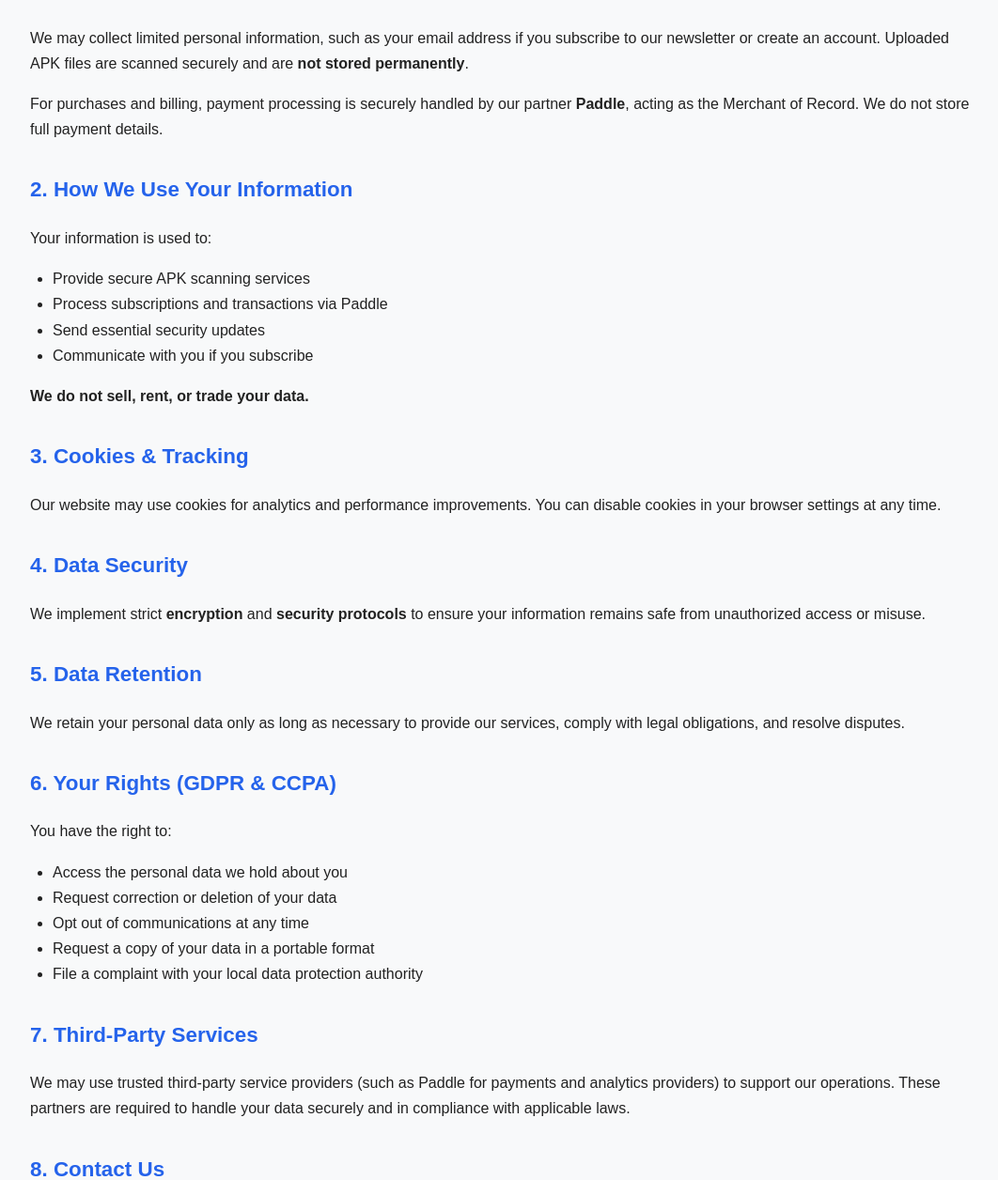
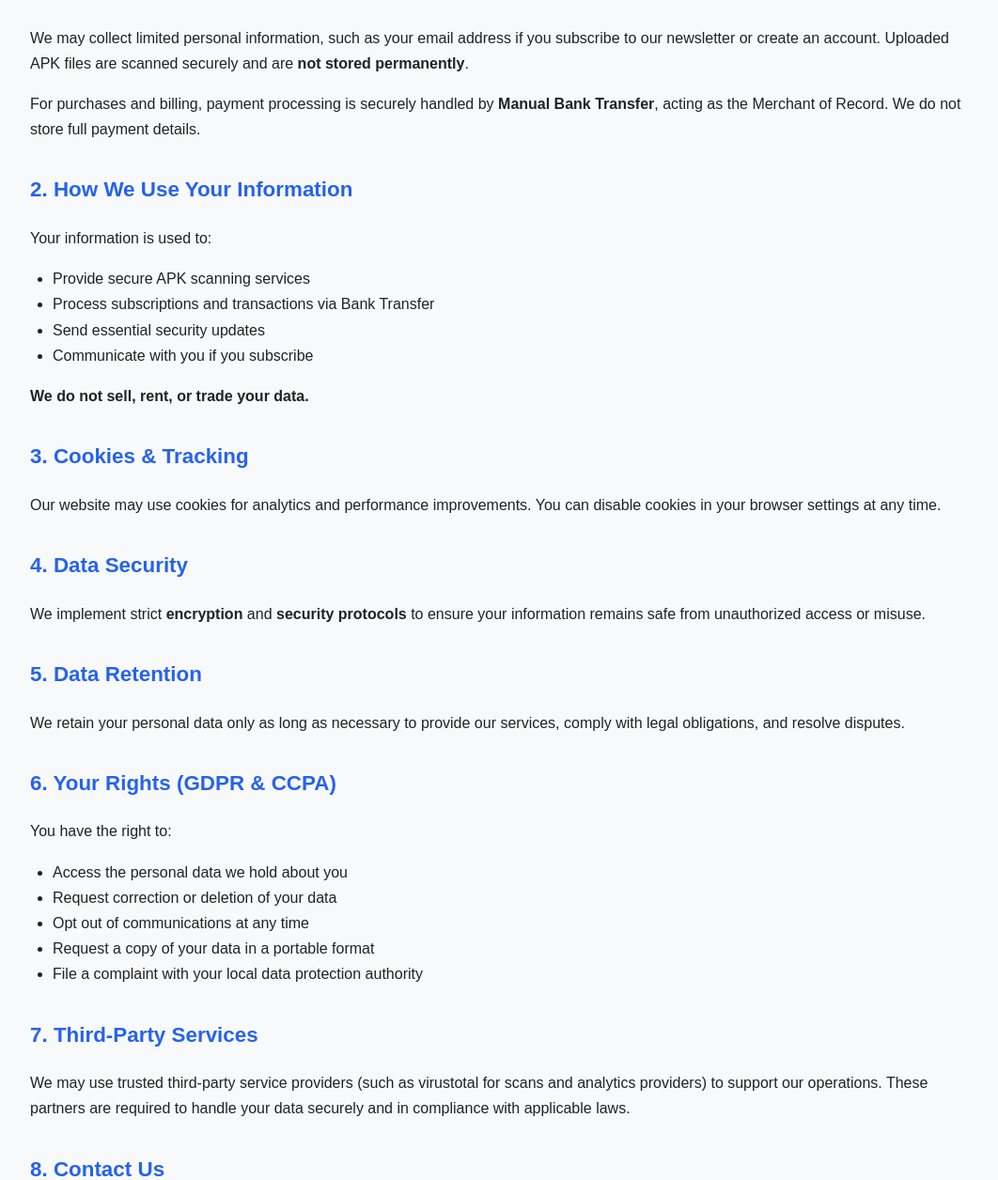
Before and after one commit to apkscannerpro/apk-scanner-pro-backend, a Python web app: template apk_scanner_pro/templates/privacy.html in a window 1280 px wide. Shown: the part 449-1705 px from the top of the page at 94% size, without its empty margins (108-1170 px from the left). Run offline with Jinja, Linux system fonts and the light colour scheme; the template is opened without the code that fills it, so the values that code supplies are empty.

Commit message:
Update privacy.html

```diff
--- a/apk_scanner_pro/templates/privacy.html
+++ b/apk_scanner_pro/templates/privacy.html
@@ -138,13 +138,13 @@
 
     <h2>1. Information We Collect</h2>
     <p>We may collect limited personal information, such as your email address if you subscribe to our newsletter or create an account. Uploaded APK files are scanned securely and are <strong>not stored permanently</strong>.</p>
-    <p>For purchases and billing, payment processing is securely handled by our partner <strong>Paddle</strong>, acting as the Merchant of Record. We do not store full payment details.</p>
+    <p>For purchases and billing, payment processing is securely handled by <strong>Manual Bank Transfer</strong>, acting as the Merchant of Record. We do not store full payment details.</p>
 
     <h2>2. How We Use Your Information</h2>
     <p>Your information is used to:</p>
     <ul>
       <li>Provide secure APK scanning services</li>
-      <li>Process subscriptions and transactions via Paddle</li>
+      <li>Process subscriptions and transactions via Bank Transfer</li>
       <li>Send essential security updates</li>
       <li>Communicate with you if you subscribe</li>
     </ul>
@@ -170,7 +170,7 @@
     </ul>
 
     <h2>7. Third-Party Services</h2>
-    <p>We may use trusted third-party service providers (such as Paddle for payments and analytics providers) to support our operations. These partners are required to handle your data securely and in compliance with applicable laws.</p>
+    <p>We may use trusted third-party service providers (such as virustotal for scans and analytics providers) to support our operations. These partners are required to handle your data securely and in compliance with applicable laws.</p>
 
     <h2>8. Contact Us</h2>
     <p>If you have questions about this Privacy Policy, please contact us at:</p>
```
